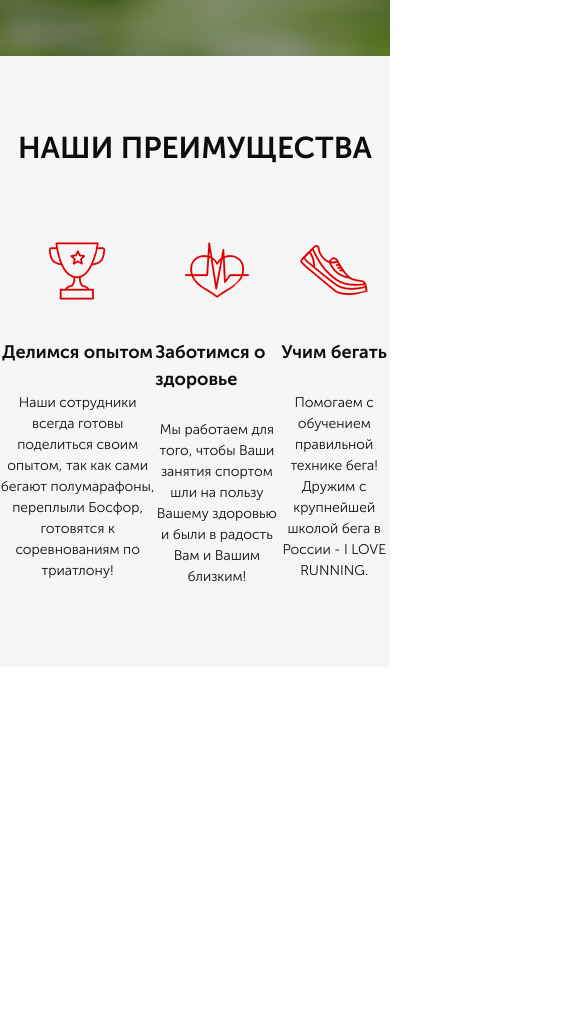
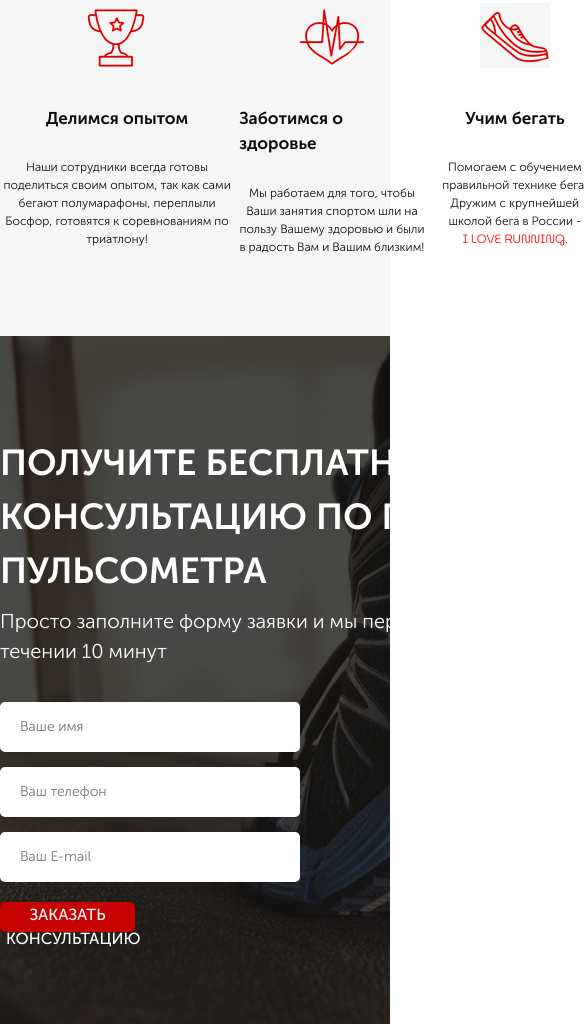
Before and after one commit to Efosee/front-pulse, a website: page src/index.html in a window 390 px wide. Shown: the part 828-1852 px from the top of the page, 585 px wide, since content can reach past the window. Before the commit the page ends 1495 px from the top, so only its background shows below. Drawn offline with Linux system fonts and the light colour scheme; files whose address does not match are found by name.

Commit message:
add 2 sections, adaptive for 600px sensors

```diff
--- a/src/index.html
+++ b/src/index.html
@@ -72,19 +72,36 @@
 					<img src="icons/icon-heart.png" alt="heart">
 					<div class="advantages__subtitle">Заботимся о здоровье</div>
 					<div class="advantages__description">
-						Мы работаем для того, чтобы Ваши занятия спортом шли на пользу Вашему здоровью и были в радость Вам и Вашим близким!
+						Мы работаем для того, чтобы Ваши занятия спортом шли на пользу Вашему здоровью и были в радость Вам и Вашим
+						близким!
 					</div>
 				</div>
 				<div class="advantages__item">
 					<img src="icons/icon-shoe.png" alt="shoe">
 					<div class="advantages__subtitle">Учим бегать</div>
 					<div class="advantages__description">
-						Помогаем с обучением правильной технике бега! Дружим с крупнейшей школой бега в России - <span>I LOVE RUNNING.</span>
+						Помогаем с обучением правильной технике бега! Дружим с крупнейшей школой бега в России - <span>I LOVE
+							RUNNING.</span>
 					</div>
 				</div>
 			</div>
 		</div>
 	</section>
+
+	<section class="consultation">
+		<div class="container">
+			<h2 class="title title_left">Получите бесплатную консультацию по подбору пульсометра</h2>
+			<div class="consultation_description">
+				Просто заполните форму заявки и мы перезвоним вам в течении 10 минут
+			</div>
+			<form class="feed-form" action="#">
+				<input name="name" required placeholder="Ваше имя" type="text">
+				<input name="phone" required placeholder="Ваш телефон" type="number">
+				<input name="email" required placeholder="Ваш E-mail" type="email">
+				<button class="button button_submit">заказать кОНСУЛЬТАЦИЮ</button>
+			</form>
+		</div>
+	</section>
 </body>
 
 </html>
--- a/src/sass/blocks/_advantages.scss
+++ b/src/sass/blocks/_advantages.scss
@@ -29,5 +29,27 @@
 		text-align: center;
 		color: #0d0d0d;
 		margin-top: 26px;
+		span{
+			display: inline-block;
+			color: red;
+			font-family: 'Museo Moderno';
+		}
 	}
 }
+
+@media (max-width: 970px) {
+	.advantages{
+		&__wrapper {
+			gap: 5px;
+		}
+		&__subtitle{
+			font-size: 17px;
+
+		}
+		&__description{
+			font-size: 12px;
+			margin-top: 27px;
+		}
+	}
+
+}
--- a/src/sass/blocks/_button.scss
+++ b/src/sass/blocks/_button.scss
@@ -1,4 +1,4 @@
-.button{
+.button {
 	width: 150px;
 	height: 30px;
 	border-radius: 5px;
@@ -8,10 +8,30 @@
 	font-size: 12px;
 	font-weight: 500;
 	text-transform: uppercase;
-	&_main{
+
+	&_main {
 		width: 300px;
 		height: 50px;
 		font-size: 16px;
 		margin-top: 67px;
 	}
+
+	&_submit {
+		width: 100%;
+		height: 55px;
+		font-size: 16px;
+	}
 }
+
+@media (max-width: 970px) {
+	.button {
+		width: 135px;
+		height: 30px;
+
+		&_main {
+			width: 300px;
+			height: 50px;
+			margin-top: 45px;
+		}
+	}
+}
--- /dev/null
+++ b/src/sass/blocks/_consultation.scss
@@ -0,0 +1,10 @@
+.consultation{
+	min-height: 680px;
+	padding: 100px 0 92px 0;
+	background: url('../img/bg2.jpg') center center/cover no-repeat;
+	&_description{
+		color: #fff;
+		font-size: 20px;
+		font-weight: 300;
+	}
+}
--- /dev/null
+++ b/src/sass/blocks/_container.scss
@@ -0,0 +1,12 @@
+.container {
+	max-width: 950px;
+	margin: 0 auto;
+}
+
+@media(max-width: 970px) {
+	.container {
+		width: 600px;
+		margin: 0 auto;
+	}
+
+}
--- /dev/null
+++ b/src/sass/blocks/_forms.scss
@@ -0,0 +1,20 @@
+.feed-form{
+	margin-top: 36px;
+	display: flex;
+	flex-direction: column;
+	width: 300px;
+	input{
+		height: 50px;
+		border-radius: 5px;
+		background-color: #fff;
+		margin-bottom: 15px;
+		border: none;
+		padding: 0 20px;
+		color: #4b4b4b;
+		font-size: 14px;
+		font-weight: 300;
+		&:nth-child(3){
+			margin-bottom: 20px;
+		}
+	}
+}
--- a/src/sass/blocks/_header.scss
+++ b/src/sass/blocks/_header.scss
@@ -1,37 +1,68 @@
-.header{
+.header {
 	display: flex;
 	justify-content: space-between;
 	align-items: center;
-	&__logo{
+
+	&__logo {
 		width: 250px;
-		img{
+
+		img {
 			width: 100%;
 		}
 	}
 
-	&__official{
+	&__official {
 		color: #ffffff;
 		font-size: 12px;
 		font-weight: 500;
 		text-align: center;
-		span{
+
+		span {
 			font-size: 18px;
 			display: block;
 		}
 	}
 
-	&__phone{
+	&__phone {
 		color: #ffffff;
 		font-size: 18px;
 		font-weight: 700;
-		&:hover{
-			color:#ffffff;
+
+		&:hover {
+			color: #ffffff;
 			text-decoration: none;
 		}
 	}
-	&__contacts{
+
+	&__contacts {
 		display: flex;
 		flex-direction: column;
 		align-items: flex-end;
 	}
 }
+
+@media (max-width: 970px) {
+	.header {
+		&__logo {
+			width: 230px;
+		}
+
+		&__official {
+			color: #ffffff;
+			font-size: 11px;
+			font-weight: 500;
+			text-align: center;
+
+			span {
+				font-size: 13px;
+				display: block;
+			}
+		}
+
+		&__phone {
+			color: #ffffff;
+			font-size: 15px;
+			font-weight: 700;
+		}
+	}
+}
--- a/src/sass/blocks/_promo.scss
+++ b/src/sass/blocks/_promo.scss
@@ -16,41 +16,71 @@
 		text-transform: uppercase;
 		color: #fff;
 	}
-	&__subheader{
+
+	&__subheader {
 		margin-top: 17px;
 		color: #fff;
 		font-size: 24px;
 		font-weight: 500;
 		text-transform: uppercase;
 	}
-	&__icons{
+
+	&__icons {
 		margin-top: 65px;
 		width: 425px;
 		display: flex;
 		justify-content: space-between;
 	}
-	&__icon{
+
+	&__icon {
 		width: 108px;
 		text-align: center;
 		color: #fff;
 		font-size: 14px;
 		font-weight: 500;
-		img{
+
+		img {
 			display: block;
 			margin: 0 auto;
 			margin-bottom: 20px;
 
 		}
 	}
-	&__link{
+
+	&__link {
 		color: #fff;
 		font-size: 16px;
 		font-weight: 500;
 		margin-top: 18px;
-		a{
+
+		a {
 			color: #fff;
 			text-decoration: underline;
 			text-transform: uppercase;
 		}
 	}
 }
+
+@media (max-width: 970px) {
+	.promo {
+		&__wrapper {
+			display: flex;
+			flex-direction: column;
+			align-items: center;
+			margin-top: 70px;
+		}
+
+		&__header {
+			font-size: 40px;
+		}
+
+		&__subheader {
+			margin-top: 10px;
+			font-size: 22px;
+		}
+
+		&__icons {
+			margin-top: 50px;
+		}
+	}
+}
--- a/src/sass/blocks/_title.scss
+++ b/src/sass/blocks/_title.scss
@@ -3,4 +3,11 @@
 	color: #0d0d0d;
 	font-weight: 700;
 	font-size: 30px;
+	text-transform: uppercase;
+	&_left{
+		text-align: left;
+		font-size: 36px;
+		color: #ffffff;
+
+	}
 }
--- a/src/sass/style.scss
+++ b/src/sass/style.scss
@@ -2,12 +2,11 @@
 *{
 	font-family: "Museo Sans Cyrl", sans-serif;
 }
-.container{
-	max-width: 950px;
-	margin: 0 auto;
-}
+@import 'blocks/container';
 @import 'blocks/promo';
 @import 'blocks/header';
 @import 'blocks/button';
 @import 'blocks/advantages';
 @import 'blocks/title';
+@import'blocks/consultation';
+@import 'blocks/forms';
```
Also changed, not shown: src/css/style.min.css.
